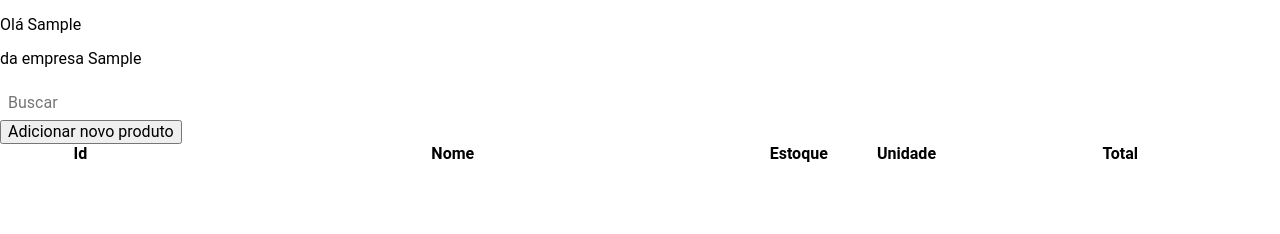
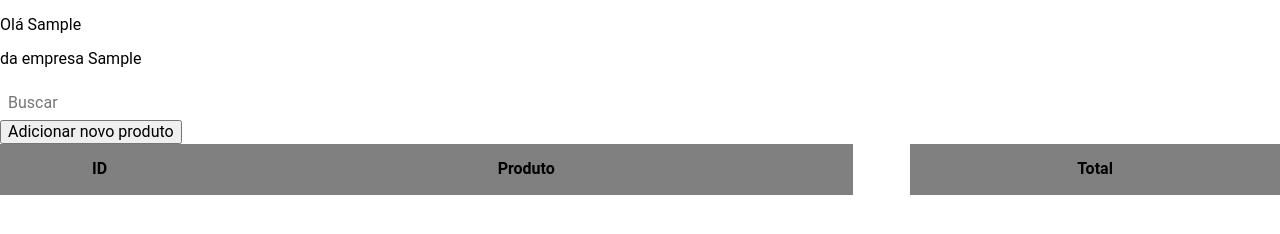
Before and after one commit to mateus-f-torres/warehouse, a React app: page / in a window 1280 px wide. Both pictures are taken after typing "Sample", "Sample" into the empty fields and a click on the button "Entrar". Built offline with nearby package versions, Linux system fonts and the light colour scheme; a web font is replaced by a local one.

Commit message:
refactor(list): implement list column change

```diff
--- a/src/components/ProductList.js
+++ b/src/components/ProductList.js
@@ -1,19 +1,17 @@
 import React from 'react'
 
-import visibleListReducer, {
+import listReducer, {
   updateList,
   changeFilter,
   changeSort,
-  defaultVisibleList,
-} from '../reducers/visibleListReducer'
+  changeColumn,
+  defaultList,
+} from '../reducers/listReducer'
 import ProductListHeader from './ProductListHeader'
 import ProductListBody from './ProductListBody'
 
 function ProductList(props) {
-  const [state, dispatch] = React.useReducer(
-    visibleListReducer,
-    defaultVisibleList,
-  )
+  const [state, dispatch] = React.useReducer(listReducer, defaultList)
 
   React.useEffect(() => {
     dispatch(updateList(props.list))
@@ -23,8 +21,12 @@ function ProductList(props) {
     dispatch(changeFilter(e.target.value.trim()))
   }
 
-  function handleHeaderClick(key) {
+  function handleChangeSort(key) {
     dispatch(changeSort(key))
+  }
+
+  function handleChangeColumn(pair) {
+    dispatch(changeColumn(pair))
   }
 
   return (
@@ -34,8 +36,13 @@ function ProductList(props) {
         Adicionar novo produto
       </button>
       <table>
-        <ProductListHeader onHeaderClick={handleHeaderClick} />
+        <ProductListHeader
+          columns={state.columns}
+          changeSort={handleChangeSort}
+          changeColumn={handleChangeColumn}
+        />
         <ProductListBody
+          columns={state.columns}
           visible={state.visible}
           invisible={state.invisible}
           toggleDetail={props.toggleDetail}
--- a/src/components/ProductListBody.js
+++ b/src/components/ProductListBody.js
@@ -1,7 +1,5 @@
 import React from 'react'
 import ProductListItem from './ProductListItem'
-
-const formatter = new Intl.NumberFormat('pt-BR')
 
 function ProductListBody(props) {
   return (
@@ -10,7 +8,7 @@ function ProductListBody(props) {
         <ProductListItem
           {...item}
           key={item.id}
-          formatter={formatter}
+          columns={props.columns}
           toggleDetail={props.toggleDetail}
         />
       ))}
@@ -19,7 +17,7 @@ function ProductListBody(props) {
           {...item}
           invisible
           key={item.id}
-          formatter={formatter}
+          columns={props.columns}
         />
       ))}
     </tbody>
--- a/src/components/ProductListHeader.js
+++ b/src/components/ProductListHeader.js
@@ -1,17 +1,65 @@
 import React from 'react'
 
+const COLUMNS = {
+  stock: 'Estoque',
+  price: 'Unidade',
+  total: 'Total',
+}
+
+const change = ['stock', 'price', 'total']
+
 function ProductListHeader(props) {
+  const [popupOpen, togglePopupOpen] = React.useState(null)
+
+  function _handleChangeColumn(newColumn) {
+    props.changeColumn([popupOpen, newColumn])
+    togglePopupOpen(null)
+  }
+
   return (
     <thead>
       <tr>
-        <th onClick={() => props.onHeaderClick('id')}>Id</th>
-        <th onClick={() => props.onHeaderClick('product')}>Nome</th>
-        <th onClick={() => props.onHeaderClick('stock')}>Estoque</th>
-        <th onClick={() => props.onHeaderClick('price')}>Unidade</th>
-        <th onClick={() => props.onHeaderClick('total')}>Total</th>
+        <th onClick={() => props.changeSort('id')}>ID</th>
+        <th onClick={() => props.changeSort('product')}>Produto</th>
+        {props.columns.map((key, i) => (
+          <th
+            key={key.concat(i)}
+            onPointerDown={getClickHandler(
+              () => props.changeSort(key),
+              () => togglePopupOpen(key),
+            )}
+          >
+            {COLUMNS[key]}
+          </th>
+        ))}
       </tr>
+      {popupOpen && (
+        <tr>
+          {change.map((option) => (
+            <th key={option} onClick={() => _handleChangeColumn(option)}>
+              {COLUMNS[option]}
+            </th>
+          ))}
+        </tr>
+      )}
     </thead>
   )
 }
 
+// ruim essa tatica...mudar
+function getClickHandler(onClick, onDblClick, delay = 250) {
+  let timeoutID = null
+  return function (event) {
+    if (!timeoutID) {
+      timeoutID = setTimeout(function () {
+        onClick(event)
+        timeoutID = null
+      }, delay)
+    } else {
+      timeoutID = clearTimeout(timeoutID)
+      onDblClick(event)
+    }
+  }
+}
+
 export default ProductListHeader
--- a/src/components/ProductListItem.js
+++ b/src/components/ProductListItem.js
@@ -1,4 +1,12 @@
 import React from 'react'
+
+const formatter = new Intl.NumberFormat('pt-BR')
+
+const COLUMNS = {
+  stock: (value) => formatter.format(value),
+  price: (value) => `R$ ${formatter.format(value)}`,
+  total: (value) => `R$ ${formatter.format(value)}`,
+}
 
 function ProductListItem(props) {
   const className = 'product__list__item'.concat(
@@ -11,9 +19,9 @@ function ProductListItem(props) {
     >
       <td>{props.id}</td>
       <td>{props.product}</td>
-      <td>{props.formatter.format(props.stock)}</td>
-      <td>&#82;&#36; {props.formatter.format(props.price)}</td>
-      <td>&#82;&#36; {props.formatter.format(props.total)}</td>
+      {props.columns.map((key, i) => (
+        <td key={key.concat(i)}>{COLUMNS[key](props[key])}</td>
+      ))}
       <td>
         <button onClick={() => props.toggleDetail(props.id)}>Editar</button>
       </td>
--- a/src/containers/ProductsPage/ProductsPage.css
+++ b/src/containers/ProductsPage/ProductsPage.css
@@ -24,17 +24,22 @@
 }
 
 table {
-  --stock-column-width: 10%;
-  --price-column-width: 10%;
+  --stock-column-width: 0%;
+  --price-column-width: 0%;
   --total-column-width: 30%;
 
-  --stock-column-visibility: visible;
-  --price-column-visibility: visible;
+  --stock-column-visibility: hidden;
+  --price-column-visibility: hidden;
   --total-column-visibility: visible;
 
   table-layout: fixed;
   width: 100%;
   border-collapse: collapse;
+}
+
+thead th {
+  background-color: gray;
+  padding: 1rem;
 }
 
 thead th:nth-child(1) {
--- /dev/null
+++ b/src/reducers/databaseReducer.js
@@ -0,0 +1,101 @@
+export const defaultDatabase = {
+  nextId: 0,
+  list: [],
+}
+
+const LOAD_LIST = 'warehouse/database/LOAD_LIST'
+const ADD_ITEM = 'warehouse/database/ADD_ITEM'
+const DELETE_ITEM = 'warehouse/database/DELETE_ITEM'
+const UPDATE_ITEM = 'warehouse/database/UPDATE_ITEM'
+
+function databaseReducer(state, action) {
+  switch (action.type) {
+    case LOAD_LIST:
+      return loadDatabaseWithItems(action.payload)
+
+    case ADD_ITEM:
+      return addItemToDatabase(state, action.payload)
+
+    case DELETE_ITEM:
+      return deleteItemFromDatabase(state, action.payload)
+
+    case UPDATE_ITEM:
+      return updateItemInDatabase(state, action.payload)
+
+    default:
+      return state
+  }
+}
+
+function loadDatabaseWithItems(items) {
+  const nextId = getSpareIdInList(items)
+  return {
+    nextId,
+    list: items,
+  }
+}
+
+function addItemToDatabase(state, newItem) {
+  const newList = [newItem, ...state.list]
+  const nextId = getSpareIdInList(newList)
+  return {
+    nextId,
+    list: newList,
+  }
+}
+
+function deleteItemFromDatabase(state, id) {
+  const filteredList = state.list.filter((item) => item.id !== id)
+  const nextId = getSpareIdInList(filteredList)
+  return {
+    nextId,
+    list: filteredList,
+  }
+}
+
+function updateItemInDatabase(state, edit) {
+  const editedList = state.list.map((item) =>
+    item.id === edit.id ? edit : item,
+  )
+  return {
+    nextId: state.nextId,
+    list: editedList,
+  }
+}
+
+export function loadDatabase(items) {
+  return {
+    type: LOAD_LIST,
+    payload: items,
+  }
+}
+
+export function addItem(item) {
+  return {
+    type: ADD_ITEM,
+    payload: item,
+  }
+}
+
+export function deleteItem(id) {
+  return {
+    type: DELETE_ITEM,
+    payload: id,
+  }
+}
+
+export function updateItem(edit) {
+  return {
+    type: UPDATE_ITEM,
+    payload: edit,
+  }
+}
+
+function getSpareIdInList(arr) {
+  return arr
+    .map(({id}) => id)
+    .sort((a, b) => (a > b ? 1 : -1))
+    .reduce((num, nextNumber) => (num == nextNumber ? num + 1 : num), 1)
+}
+
+export default databaseReducer
--- a/src/reducers/listReducer.js
+++ b/src/reducers/listReducer.js
@@ -1,101 +1,158 @@
 export const defaultList = {
-  nextId: 0,
-  list: [],
+  filter: /./,
+  sort: 'id',
+  visible: [],
+  invisible: [],
+  complete: [],
+  columns: ['stock', 'price', 'total'],
 }
 
-const LOAD_LIST = 'warehouse/database/LOAD_LIST'
-const ADD_ITEM = 'warehouse/database/ADD_ITEM'
-const DELETE_ITEM = 'warehouse/database/DELETE_ITEM'
-const UPDATE_ITEM = 'warehouse/database/UPDATE_ITEM'
+const UPDATE_LIST = 'warehouse/list/UPDATE_LIST'
+const CHANGE_FILTER = 'warehouse/list/CHANGE_FILTER'
+const CHANGE_SORT = 'warehouse/list/CHANGE_SORT'
+const CHANGE_COLUMN = 'warehouse/list/CHANGE_COLUMN'
 
 function listReducer(state, action) {
   switch (action.type) {
-    case LOAD_LIST:
-      return loadListWithItems(action.payload)
+    case UPDATE_LIST:
+      return updateCompleteList(state, action.payload)
 
-    case ADD_ITEM:
-      return addItemToList(state, action.payload)
+    case CHANGE_FILTER:
+      return filterList(state, action.payload)
 
-    case DELETE_ITEM:
-      return deleteItemFromList(state, action.payload)
+    case CHANGE_SORT:
+      return sortList(state, action.payload)
 
-    case UPDATE_ITEM:
-      return updateItemInList(state, action.payload)
+    case CHANGE_COLUMN:
+      return changeColumnOrder(state, action.payload)
 
     default:
       return state
   }
 }
 
-function loadListWithItems(items) {
-  const nextId = getSpareIdInList(items)
+function updateCompleteList(state, newCompleteList) {
+  const newVisible = []
+  const newInvisible = []
+
+  for (const item of newCompleteList) {
+    normalizeString(item.product).search(state.filter) >= 0
+      ? newVisible.push(item)
+      : newInvisible.push(item)
+  }
+
   return {
-    nextId,
-    list: items,
+    ...state,
+    visible: newVisible,
+    invisible: newInvisible,
+    complete: newCompleteList,
   }
 }
 
-function addItemToList(state, newItem) {
-  const newList = [newItem, ...state.list]
-  const nextId = getSpareIdInList(newList)
-  return {
-    nextId,
-    list: newList,
+function filterList(state, filter) {
+  if (filter) {
+    const newVisible = []
+    const newInvisible = []
+    const newFilter = new RegExp(normalizeString(filter), 'ig')
+
+    for (const item of state.complete) {
+      normalizeString(item.product).search(newFilter) >= 0
+        ? newVisible.push(item)
+        : newInvisible.push(item)
+    }
+
+    return {
+      ...state,
+      filter: newFilter,
+      visible: newVisible,
+      invisible: newInvisible,
+    }
+  } else {
+    return {
+      ...state,
+      filter: defaultList.filter,
+      visible: state.complete,
+      invisible: [],
+    }
   }
 }
 
-function deleteItemFromList(state, id) {
-  const filteredList = state.list.filter((item) => item.id !== id)
-  const nextId = getSpareIdInList(filteredList)
-  return {
-    nextId,
-    list: filteredList,
+function sortList(state, key) {
+  const isSortInverted = state.sort.startsWith('!')
+  const sortKey = isSortInverted ? state.sort.slice(1) : state.sort
+
+  if (sortKey !== key) {
+    const sortedList = [...state.visible].sort(fromLowestToHighest(key))
+    return {...state, sort: key, visible: sortedList}
+  } else if (isSortInverted === false) {
+    const invertSort = '!' + key
+    const sortedList = [...state.visible].sort(fromHighestToLowest(key))
+    return {...state, sort: invertSort, visible: sortedList}
+  } else {
+    const sortedList = [...state.visible].sort(fromLowestToHighest(key))
+    return {...state, sort: sortKey, visible: sortedList}
   }
 }
 
-function updateItemInList(state, edit) {
-  const editedList = state.list.map((item) =>
-    item.id === edit.id ? edit : item,
-  )
-  return {
-    nextId: state.nextId,
-    list: editedList,
+function changeColumnOrder(state, [oldColumn, newColumn]) {
+  const newColumns = state.columns.map((c) => (c == oldColumn ? newColumn : c))
+  return {...state, columns: newColumns}
+}
+
+function fromLowestToHighest(key) {
+  return function (a, b) {
+    if (a[key] < b[key]) {
+      return -1
+    } else if (a[key] > b[key]) {
+      return 1
+    } else {
+      return 0
+    }
   }
 }
 
-export function loadList(items) {
-  return {
-    type: LOAD_LIST,
-    payload: items,
+function fromHighestToLowest(key) {
+  return function (a, b) {
+    if (a[key] > b[key]) {
+      return -1
+    } else if (a[key] < b[key]) {
+      return 1
+    } else {
+      return 0
+    }
   }
 }
 
-export function addItem(item) {
+function normalizeString(str) {
+  return str.normalize('NFD').replace(/[\u0300-\u036f]/g, '')
+}
+
+export function updateList(newList) {
   return {
-    type: ADD_ITEM,
-    payload: item,
+    type: UPDATE_LIST,
+    payload: newList,
   }
 }
 
-export function deleteItem(id) {
+export function changeFilter(filter) {
   return {
-    type: DELETE_ITEM,
-    payload: id,
+    type: CHANGE_FILTER,
+    payload: filter,
   }
 }
 
-export function updateItem(edit) {
+export function changeSort(key) {
   return {
-    type: UPDATE_ITEM,
-    payload: edit,
+    type: CHANGE_SORT,
+    payload: key,
   }
 }
 
-function getSpareIdInList(arr) {
-  return arr
-    .map(({id}) => id)
-    .sort((a, b) => (a > b ? 1 : -1))
-    .reduce((num, nextNumber) => (num == nextNumber ? num + 1 : num), 1)
+export function changeColumn(pair) {
+  return {
+    type: CHANGE_COLUMN,
+    payload: pair,
+  }
 }
 
 export default listReducer
--- a/src/reducers/visibleListReducer.js
+++ /dev/null
@@ -1,143 +0,0 @@
-export const defaultVisibleList = {
-  filter: /./,
-  sort: 'id',
-  visible: [],
-  invisible: [],
-  complete: [],
-}
-
-const CHANGE_FILTER = 'warehouse/visibleList/CHANGE_FILTER'
-const CHANGE_SORT = 'warehouse/visibleList/CHANGE_SORT'
-const UPDATE_LIST = 'warehouse/visibleList/UPDATE_LIST'
-
-function visibleListReducer(state, action) {
-  switch (action.type) {
-    case UPDATE_LIST:
-      return updateCompleteList(state, action.payload)
-
-    case CHANGE_FILTER:
-      return filterList(state, action.payload)
-
-    case CHANGE_SORT:
-      return sortList(state, action.payload)
-
-    default:
-      return state
-  }
-}
-
-function updateCompleteList(state, newCompleteList) {
-  const newVisible = []
-  const newInvisible = []
-
-  for (const item of newCompleteList) {
-    normalizeString(item.product).search(state.filter) >= 0
-      ? newVisible.push(item)
-      : newInvisible.push(item)
-  }
-
-  return {
-    ...state,
-    visible: newVisible,
-    invisible: newInvisible,
-    complete: newCompleteList,
-  }
-}
-
-function filterList(state, filter) {
-  if (filter) {
-    const newVisible = []
-    const newInvisible = []
-    const newFilter = new RegExp(normalizeString(filter), 'ig')
-
-    for (const item of state.complete) {
-      normalizeString(item.product).search(newFilter) >= 0
-        ? newVisible.push(item)
-        : newInvisible.push(item)
-    }
-
-    return {
-      filter: newFilter,
-      sort: state.sort,
-      visible: newVisible,
-      invisible: newInvisible,
-      complete: state.complete,
-    }
-  } else {
-    return {
-      filter: defaultVisibleList.filter,
-      sort: state.sort,
-      visible: state.complete,
-      invisible: [],
-      complete: state.complete,
-    }
-  }
-}
-
-function sortList(state, key) {
-  const isSortInverted = state.sort.startsWith('!')
-  const sortKey = isSortInverted ? state.sort.slice(1) : state.sort
-
-  if (sortKey !== key) {
-    const sortedList = [...state.visible].sort(fromLowestToHighest(key))
-    return {...state, sort: key, visible: sortedList}
-  } else if (isSortInverted === false) {
-    const invertSort = '!' + key
-    const sortedList = [...state.visible].sort(fromHighestToLowest(key))
-    return {...state, sort: invertSort, visible: sortedList}
-  } else {
-    const sortedList = [...state.visible].sort(fromLowestToHighest(key))
-    return {...state, sort: sortKey, visible: sortedList}
-  }
-}
-
-function fromLowestToHighest(key) {
-  return function (a, b) {
-    if (a[key] < b[key]) {
-      return -1
-    } else if (a[key] > b[key]) {
-      return 1
-    } else {
-      return 0
-    }
-  }
-}
-
-function fromHighestToLowest(key) {
-  return function (a, b) {
-    if (a[key] > b[key]) {
-      return -1
-    } else if (a[key] < b[key]) {
-      return 1
-    } else {
-      return 0
-    }
-  }
-}
-
-function normalizeString(str) {
-  return str.normalize('NFD').replace(/[\u0300-\u036f]/g, '')
-}
-
-export function updateList(newList) {
-  return {
-    type: UPDATE_LIST,
-    payload: newList,
-  }
-}
-
-export function changeFilter(filter) {
-  return {
-    type: CHANGE_FILTER,
-    payload: filter,
-  }
-}
-
-export function changeSort(key) {
-  return {
-    type: CHANGE_SORT,
-    payload: key,
-  }
-}
-
-export default visibleListReducer
```
Also changed, not shown: src/hooks/useDatabase.js (+6 -6 lines).
